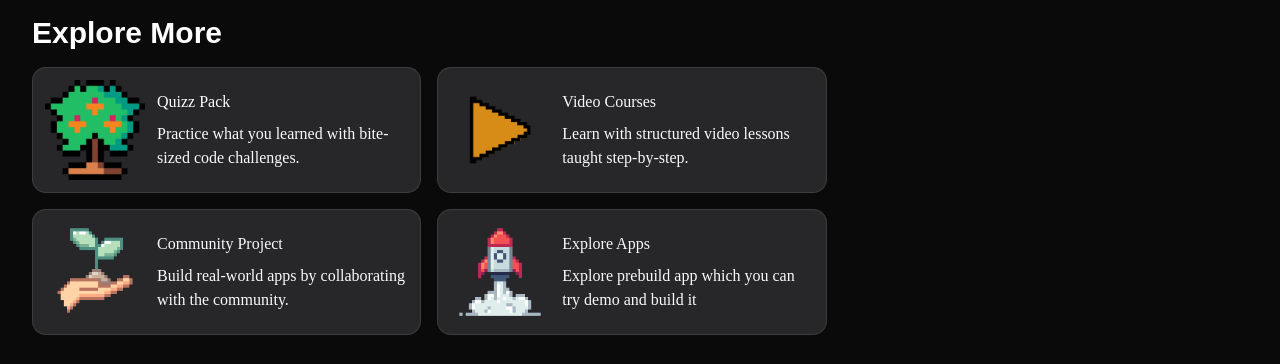
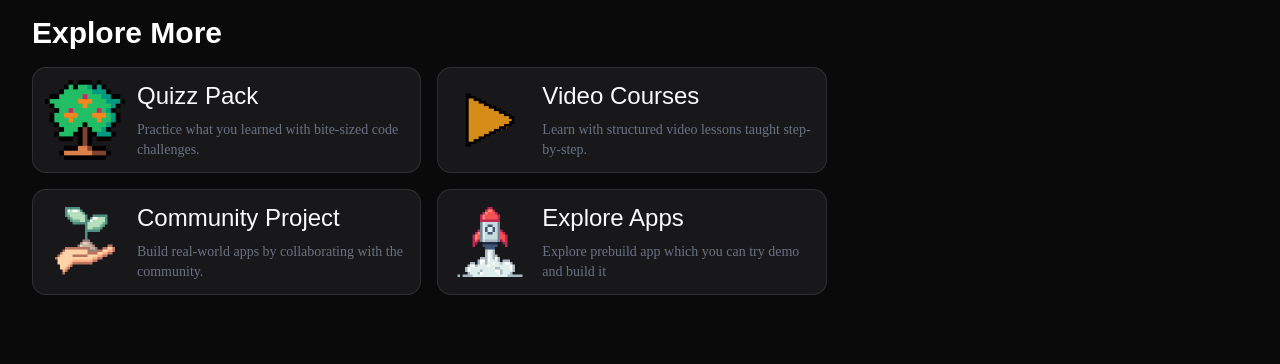
Before and after one commit to NatiDogg/CodeQuest, a Next.js app: page /dashboard in a window 1280 px wide. Shown: the part 525-889 px from the top of the page. After the commit the page ends 852 px from the top, so only its background shows below. Built offline with nearby package versions, Linux system fonts and the light colour scheme; no server answers; a web font is replaced by a local one.

Commit message:
fixed my exploreMore component

```diff
--- a/app/(routes)/dashboard/_components/ExploreMore.tsx
+++ b/app/(routes)/dashboard/_components/ExploreMore.tsx
@@ -37,11 +37,11 @@ const ExplorMoreOptions = [
 
         <div className='grid grid-cols-1 lg:grid-cols-2 gap-4'>
              {ExplorMoreOptions.map((options,index)=>(
-                 <div key={options.id} className='flex flex-row gap-3 items-center border bg-zinc-800 p-3 rounded-xl'>
-                    <Image width={100} height={100} alt={`${options.title} Image`} src={options.icon} />
+                 <div key={options.id} className='flex flex-row gap-3 items-center border bg-zinc-900 p-3 rounded-xl'>
+                    <Image width={80} height={80} alt={`${options.title} Image`} src={options.icon} />
                     <div className='flex flex-col gap-2'>
-                        <h3>{options.title}</h3>
-                        <p>{options.desc}</p>
+                        <h3 className=' font-medium font-game text-2xl'>{options.title}</h3>
+                        <p className='text-sm text-gray-500'>{options.desc}</p>
                     </div>
                  </div>
              ))}
```
